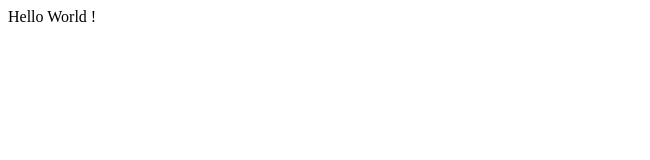
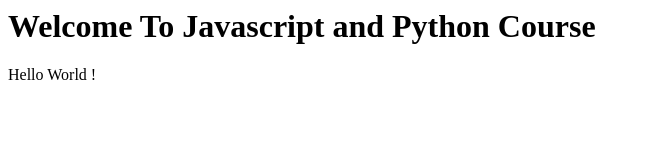
Before and after one commit to falljs/Harvard_CS50W, a plain HTML site: page index.html in a window 1280 px wide. Shown: the whole page, without its empty margins (0-650 px from the left). Drawn offline with Linux system fonts and the light colour scheme.

Commit message:
Add a Heading

```diff
--- a/index.html
+++ b/index.html
@@ -7,6 +7,7 @@
 </head>
 
 <body>
+    <h1>Welcome To Javascript and Python Course</h1>
     Hello World !
 </body>
 
```
